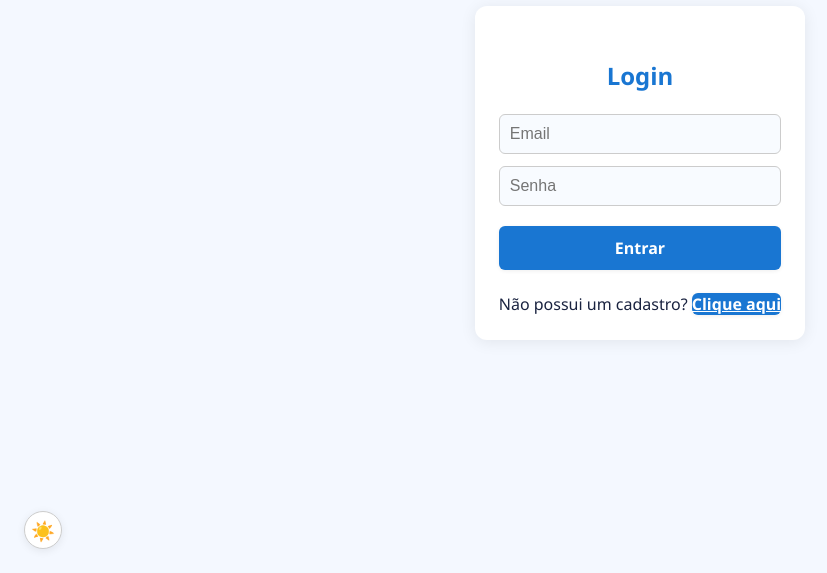
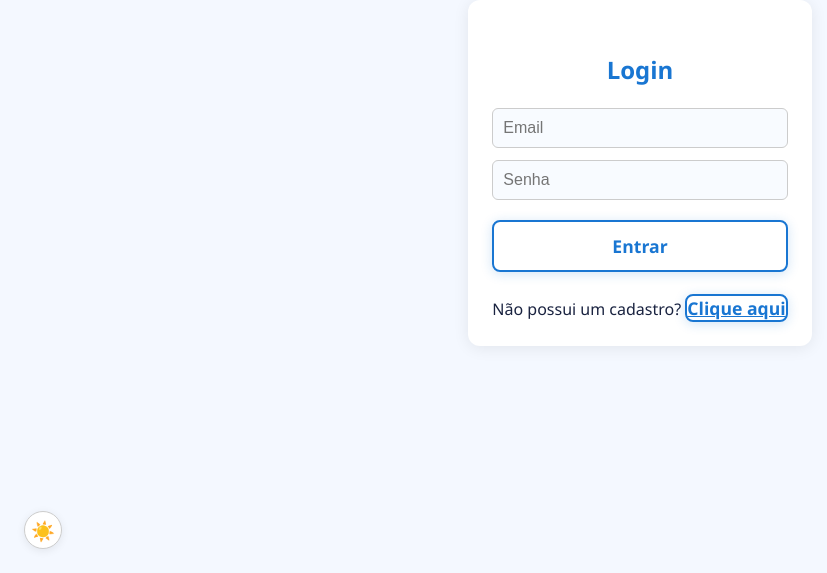
Before and after one commit to emanuel-luis/bank-credit, a React (Vite) app in the folder frontend/: page /login in a window 1280 px wide. Shown: the part 227-800 px from the top of the page, without its empty margins (0-827 px from the left). Built offline with nearby package versions, Linux system fonts and the light colour scheme; no server answers.

Commit message:
style: enhance button and eye button styles for improved UI consistency

```diff
--- a/frontend/src/pages/LoginRegister.css
+++ b/frontend/src/pages/LoginRegister.css
@@ -48,17 +48,20 @@
   color: var(--error);
 }
 .login-form button, .register-form button, .darkmode-toggle {
+  background: none !important;
+  color: var(--primary);
+  border: 2px solid var(--primary);
+  border-radius: 8px;
+  font-size: 1.1em;
+  font-weight: 700;
+  cursor: pointer;
+  box-shadow: 0 2px 12px #1976d233;
+  transition: background 0.2s, color 0.2s, border 0.2s;
+}
+.login-form button:hover, .register-form button:hover, .darkmode-toggle:hover {
   background: var(--primary);
   color: #fff;
-  border: none;
-  border-radius: 6px;
-  font-size: 1em;
-  font-weight: 600;
-  cursor: pointer;
-  transition: background 0.2s, color 0.2s;
-}
-.login-form button:hover, .register-form button:hover, .darkmode-toggle:hover {
-  background: var(--primary-dark);
+  border-color: var(--primary-dark);
 }
 .dark-mode .login-form button, .dark-mode .register-form button, .dark-mode .darkmode-toggle {
   background: #393e6e;
@@ -198,30 +201,25 @@ label, .login-form h2, .register-form h2 {
 }
 .eye-btn {
   position: absolute;
-  right: 2px;
-  background: none;
-  border: none;
-  font-size: 1rem;
-  cursor: pointer;
+  background: none !important;
+  border: none !important;
+  box-shadow: none !important;
+  outline: none !important;
   color: #888;
+  font-size: 1.2em;
   padding: 0 2px;
   width: 26px;
   height: 26px;
   display: flex;
   align-items: center;
   justify-content: center;
+  transition: color 0.2s;
+}
+.eye-btn:focus, .eye-btn:active {
+  background: none !important;
+  border: none !important;
+  box-shadow: none !important;
   outline: none !important;
-  box-shadow: none !important;
-}
-.eye-btn:focus {
-  outline: none !important;
-  box-shadow: none !important;
-  border: none !important;
-}
-.eye-btn:active {
-  outline: none !important;
-  box-shadow: none !important;
-  border: none !important;
 }
 .input-with-icon .eye-btn {
   opacity: 0;
@@ -232,6 +230,7 @@ label, .login-form h2, .register-form h2 {
 .input-with-icon input:focus + .eye-btn {
   opacity: 1;
   pointer-events: auto;
+  color: var(--primary);
 }
 .form-row {
   position: relative;
```
